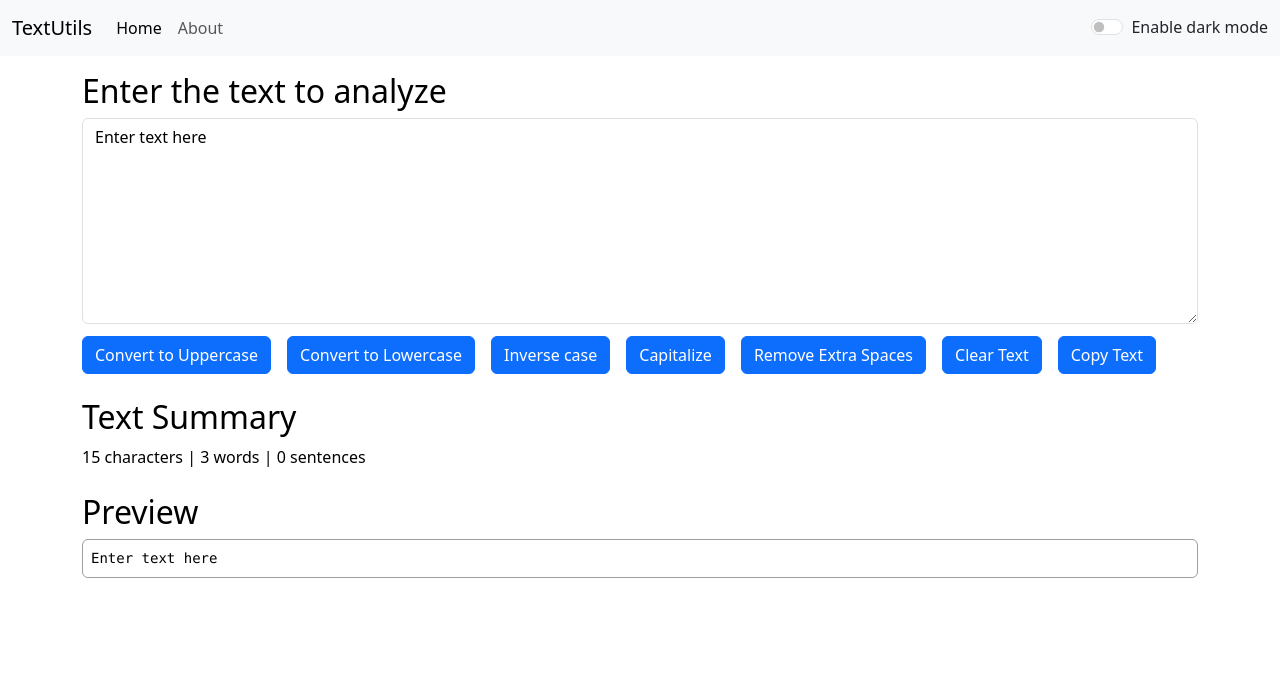
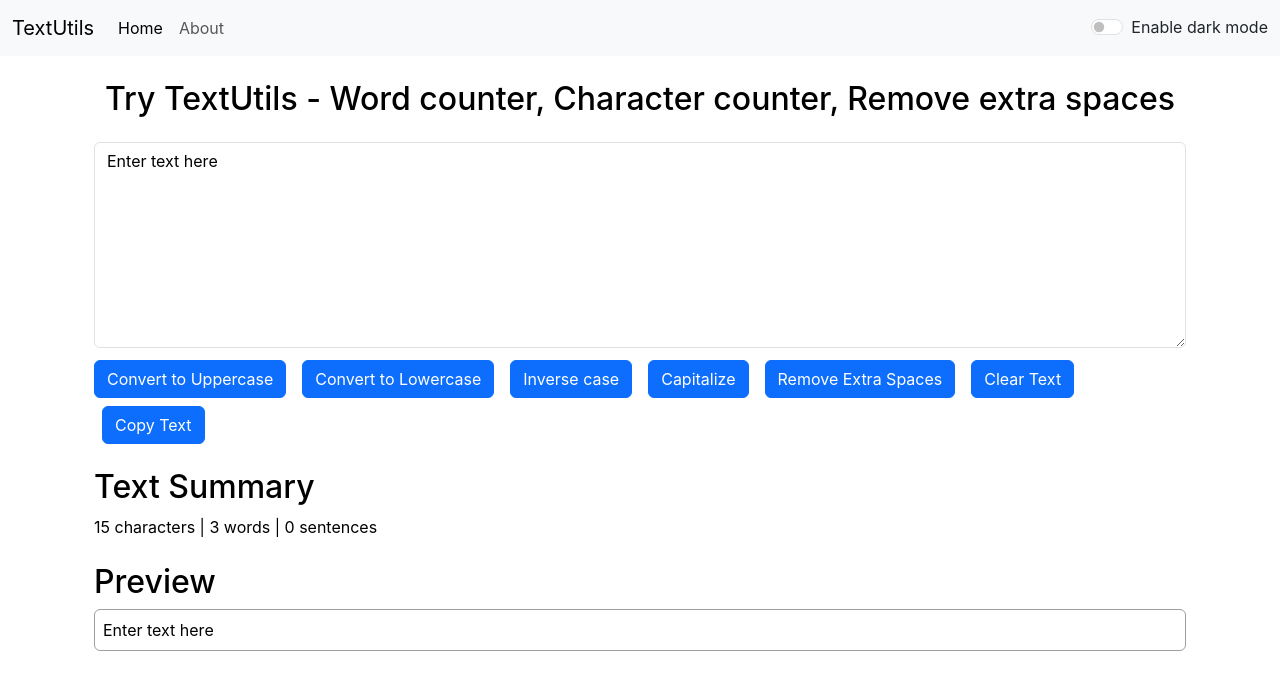
Before and after one commit to gourab-stu/wordform-reactjs, a React (Create React App) app: page / in a window 1280 px wide. Shown: the top 690 px of the page. Built offline with nearby package versions, Linux system fonts and the light colour scheme.

Commit message:
small bug fixes

```diff
--- a/src/App.js
+++ b/src/App.js
@@ -1,7 +1,7 @@
 import { useState } from "react";
 import "./App.css";
-import "../node_modules/bootstrap/dist/css/bootstrap.min.css";
-import "../node_modules/bootstrap/dist/js/bootstrap.min.js";
+// import "../node_modules/bootstrap/dist/css/bootstrap.min.css";
+// import "../node_modules/bootstrap/dist/js/bootstrap.min.js";
 import About from "./components/About";
 import Navbar from "./components/Navbar";
 import TextForm from "./components/TextForm";
@@ -18,7 +18,7 @@ function App() {
     });
     setTimeout(() => {
       setAlert(null);
-    }, 2000);
+    }, 2500);
   };
   const toggleMode = () => {
     if (mode === "light") {
@@ -36,10 +36,10 @@ function App() {
       <Router>
         <Navbar title="TextUtils" aboutText="About" mode={mode} toggleMode={toggleMode} />
         <Alert alert={alert} />
-        <div className="container my-3">
+        <div className="container">
           <Routes>
-            <Route exact path="/about" element={<About />} />
-            <Route exact path="/" element={<TextForm heading="Enter the text to analyze" mode={mode} showAlert={showAlert} />} />
+            <Route exact path="/" element={<TextForm heading="Try TextUtils - Word counter, Character counter, Remove extra spaces" mode={mode} showAlert={showAlert} />} />
+            <Route exact path="/about" element={<About mode={mode} heading="About Us" />} />
           </Routes>
         </div>
       </Router>
--- a/src/components/About.js
+++ b/src/components/About.js
@@ -1,67 +1,47 @@
-import React, {useState} from "react";
+import React from "react";
 
-export default function About() {
-    let lightMode = {
-        color: "black",
-        backgroundColor: "white"
-    };
-    let darkMode = {
-        color: "white",
-        backgroundColor: "black",
-        border: "1px solid white"
-    };
-    const [myStyle, setMyStyle] = useState(lightMode);
-    const [mode, setMode] = useState("Enable dark mode");
-    const changeMode = () => {
-        if (mode === "Enable dark mode") {
-            setMyStyle(darkMode);
-            setMode("Enable light mode");
-        } else if (mode === "Enable light mode") {
-            setMyStyle(lightMode);
-            setMode("Enable dark mode");
-        }
+export default function About({ mode, heading }) {
+  let myStyle = {
+    color: (mode === "dark") ? "white" : "#192b3a",
+    backgroundColor: (mode === "dark") ? "#224058" : "white"
   };
   return (
-        <div className="container" style={myStyle}>
+    <div className="container" style={{color: (mode === "dark") ? "white" : "#192b3a"}}>
+      <h2 className="my-3">{ heading }</h2>
       <div className="accordion" id="accordionExample" style={myStyle}>
         <div className="accordion-item" style={myStyle}>
           <h2 className="accordion-header">
             <button style={myStyle} className="accordion-button" type="button" data-bs-toggle="collapse" data-bs-target="#collapseOne" aria-expanded="true" aria-controls="collapseOne">
-                            Accordion Item #1
+              <strong>Analyze your text</strong>
             </button>
           </h2>
           <div id="collapseOne" className="accordion-collapse collapse show" data-bs-parent="#accordionExample">
-                        <div className="accordion-body">
-                            <strong>This is the first item's accordion body.</strong> It is shown by default, until the collapse plugin adds the appropriate classes that we use to style each element. These classes control the overall appearance, as well as the showing and hiding via CSS transitions. You can modify any of this with custom CSS or overriding our default variables. It's also worth noting that just about any HTML can go within the <code>.accordion-body</code>, though the transition does limit overflow.
-                        </div>
+            <div className="accordion-body">TextUtils gives you a way to analyze your text quickly and efficiently. Be it word count character count or sentence count.</div>
           </div>
         </div>
         <div className="accordion-item" style={myStyle}>
           <h2 className="accordion-header">
             <button style={myStyle} className="accordion-button collapsed" type="button" data-bs-toggle="collapse" data-bs-target="#collapseTwo" aria-expanded="false" aria-controls="collapseTwo">
-                            Accordion Item #2
+              <strong>Free to use</strong>
             </button>
           </h2>
           <div id="collapseTwo" className="accordion-collapse collapse" data-bs-parent="#accordionExample">
-                        <div className="accordion-body">
-                            <strong>This is the second item's accordion body.</strong> It is hidden by default, until the collapse plugin adds the appropriate classes that we use to style each element. These classes control the overall appearance, as well as the showing and hiding via CSS transitions. You can modify any of this with custom CSS or overriding our default variables. It's also worth noting that just about any HTML can go within the <code>.accordion-body</code>, though the transition does limit overflow.
-                        </div>
+            <div className="accordion-body">TextUtils is a free character counting tool that provides instant character count and word count statistics for a given text. TextUtils report the number of words and characters. Thus it is suitable for writing text with word/character limit.</div>
           </div>
         </div>
         <div className="accordion-item" style={myStyle}>
           <h2 className="accordion-header">
             <button style={myStyle} className="accordion-button collapsed" type="button" data-bs-toggle="collapse" data-bs-target="#collapseThree" aria-expanded="false" aria-controls="collapseThree">
-                            Accordion Item #3
+              <strong>Browser compatible</strong>
             </button>
           </h2>
           <div id="collapseThree" className="accordion-collapse collapse" data-bs-parent="#accordionExample">
             <div className="accordion-body">
-                            <strong>This is the third item's accordion body.</strong> It is hidden by default, until the collapse plugin adds the appropriate classes that we use to style each element. These classes control the overall appearance, as well as the showing and hiding via CSS transitions. You can modify any of this with custom CSS or overriding our default variables. It's also worth noting that just about any HTML can go within the <code>.accordion-body</code>, though the transition does limit overflow.
+              This word counter software works in any web browser such as Chrome, Firefox, Internet Explorer, Safari, Opera. It suits to count characters in facebook, blog, books, excel document, pdf document, essays etc.
             </div>
           </div>
         </div>
       </div>
-            <button type="button" className="btn btn-primary my-2" onClick={changeMode}>{mode}</button>
     </div>
   );
 }
--- a/src/components/TextForm.js
+++ b/src/components/TextForm.js
@@ -44,26 +44,26 @@ export default function TextForm({ mode, heading, showAlert }) {
   };
   const [text, setText] = useState("Enter text here");
   return (
-    <>
-      <h2 style={{ color: mode === "dark" ? "white" : "black" }}>{heading}</h2>
+    <div className="container" style={{ color: mode === "dark" ? "white" : "black" }}>
+      <h2 className="my-4 text-center">{heading}</h2>
       <div className="mb-1">
-        <textarea className="form-control" value={text} style={{ backgroundColor: mode === "dark" ? "#192b3a" : "white", color: mode === "dark" ? "white" : "black" }} onChange={handleOnChange} id="myBox" rows="8"></textarea>
+        <textarea className="form-control" value={text} style={{ backgroundColor: mode === "dark" ? "#224058" : "white", color: mode === "dark" ? "white" : "black" }} onChange={handleOnChange} id="myBox" rows="8"></textarea>
       </div>
-      <button className="btn btn-primary me-2 mt-2" onClick={handleOnUppercase}>Convert to Uppercase</button>
-      <button className="btn btn-primary mx-2 mt-2" onClick={handleOnLowercase}>Convert to Lowercase</button>
-      <button className="btn btn-primary mx-2 mt-2" onClick={handleOnInverseCase}>Inverse case</button>
-      <button className="btn btn-primary mx-2 mt-2" onClick={handleOnCapitalize}>Capitalize</button>
-      <button className="btn btn-primary mx-2 mt-2" onClick={removeExtraSpaces}>Remove Extra Spaces</button>
-      <button className="btn btn-primary mx-2 mt-2" onClick={handleOnClearText}>Clear Text</button>
-      <button className="btn btn-primary mx-2 mt-2" onClick={handleOnCopyText}>Copy Text</button>
+      <button disabled={text.length === 0} className="btn btn-primary me-2 mt-2" onClick={handleOnUppercase}>Convert to Uppercase</button>
+      <button disabled={text.length === 0} className="btn btn-primary mx-2 mt-2" onClick={handleOnLowercase}>Convert to Lowercase</button>
+      <button disabled={text.length === 0} className="btn btn-primary mx-2 mt-2" onClick={handleOnInverseCase}>Inverse case</button>
+      <button disabled={text.length === 0} className="btn btn-primary mx-2 mt-2" onClick={handleOnCapitalize}>Capitalize</button>
+      <button disabled={text.length === 0} className="btn btn-primary mx-2 mt-2" onClick={removeExtraSpaces}>Remove Extra Spaces</button>
+      <button disabled={text.length === 0} className="btn btn-primary mx-2 mt-2" onClick={handleOnClearText}>Clear Text</button>
+      <button disabled={text.length === 0} className="btn btn-primary mx-2 mt-2" onClick={handleOnCopyText}>Copy Text</button>
       <h2 className="mt-4" style={{ color: mode === "dark" ? "white" : "black" }}>Text Summary</h2>
       <p style={{ color: mode === "dark" ? "white" : "black" }}>
-        {text.length} characters | {text.split(" ").length} words | {text.split(". ").length - 1} sentences
+        {text.length} characters | {text.split(" ").filter((element) => { return element.length !== 0; }).length} words | {text.split(". ").length - 1} sentences
       </p>
       <h2 className="mt-4" style={{ color: mode === "dark" ? "white" : "black" }}>Preview</h2>
-      <p className="p-2 rounded" style={{ color: mode === "dark" ? "white" : "black" , border: ("1px solid #a19f9d")}}>
-        <pre className="m-0">{text.length > 0 ? text : "Enter your text in the text box to preview here"}</pre>
+      <p className="p-2 rounded m-0" style={{ color: mode === "dark" ? "white" : "black", backgroundColor: mode === "dark" ? "#224058" : "white", border: ("1px solid #a19f9d")}}>
+        {text.length > 0 ? text : "Nothing to preview"}
       </p>
-    </>
+    </div>
   );
 }
--- a/src/index.css
+++ b/src/index.css
@@ -1,6 +1,6 @@
 body {
   margin: 0;
-  font-family: -apple-system, BlinkMacSystemFont, 'Segoe UI', 'Roboto', 'Oxygen',
+  font-family: -apple-system, BlinkMacSystemFont, 'Noto Sans', 'Segoe UI', 'Roboto', 'Oxygen',
     'Ubuntu', 'Cantarell', 'Fira Sans', 'Droid Sans', 'Helvetica Neue',
     sans-serif;
   -webkit-font-smoothing: antialiased;
```
Lines whose indentation alone changed are shown as unchanged.
